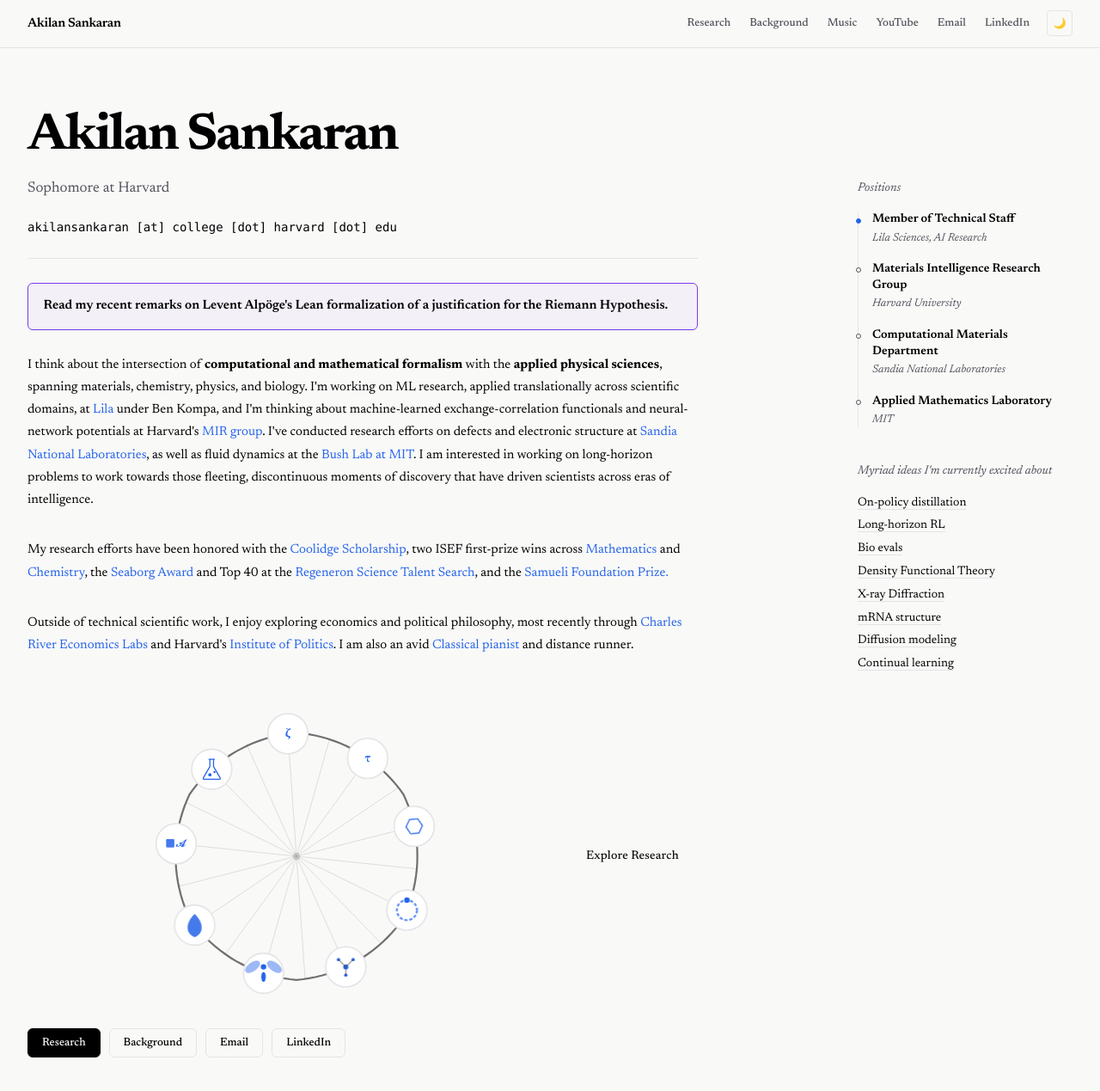
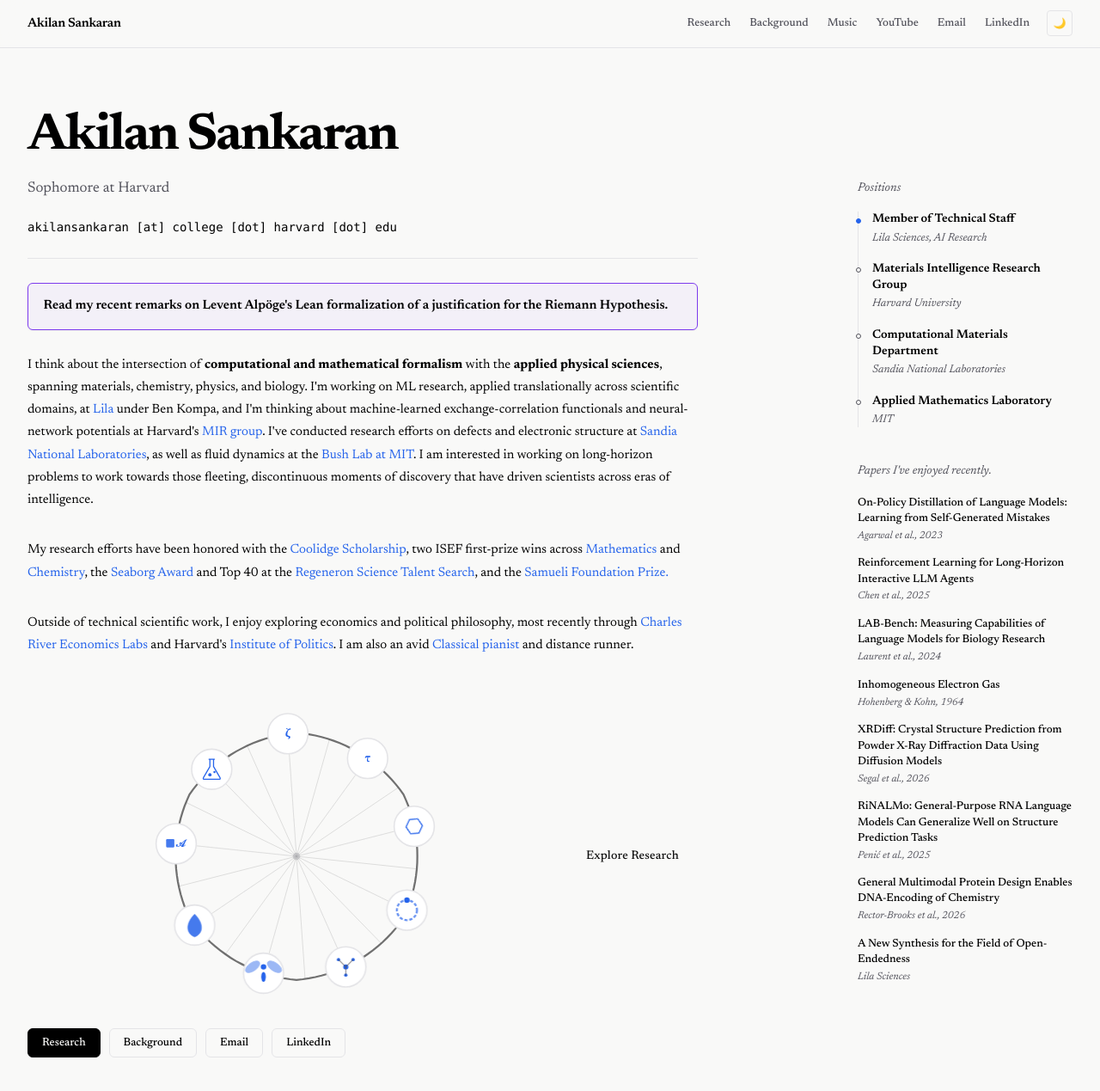
Before and after one commit to akilansankaran/akilansankaran.github.io, a Jekyll site: the page built from index.md, in a window 1280 px wide and 1366 px high. Shown: the top 1269 px of the window at 86% size. Built offline with Jekyll 4.4.1, drawn with Linux system fonts in a browser that asks for light colours; some web fonts are replaced.

Commit message:
Turn the ideas list into a papers list

```diff
--- a/assets/css/main.css
+++ b/assets/css/main.css
@@ -1620,22 +1620,34 @@ main.container:has(.hero-with-nav) {
 }
 
 .ideas-list li {
-  margin: 0 0 0.45rem;
-  font-size: 0.875rem;
-  line-height: 1.4;
+  margin: 0 0 0.85rem;
 }
 
 .ideas-list a,
 .ideas-list a:visited {
-  color: var(--text);
-  text-decoration: none;
-  border-bottom: 1px solid var(--border);
-  transition: color 0.2s ease, border-color 0.2s ease;
-}
-
-.ideas-list a:hover {
+  display: block;
+  color: var(--text);
+  text-decoration: none;
+}
+
+.paper-title {
+  display: block;
+  font-size: 0.8125rem;
+  font-weight: 500;
+  line-height: 1.4;
+  transition: color 0.2s ease;
+}
+
+.paper-meta {
+  display: block;
+  margin-top: 0.1rem;
+  font-size: 0.75rem;
+  font-style: italic;
+  color: var(--text-muted);
+}
+
+.ideas-list a:hover .paper-title {
   color: var(--link);
-  border-bottom-color: var(--link);
 }
 
 .pos-list {
--- a/index.md
+++ b/index.md
@@ -62,16 +62,56 @@ title: Home
       </li>
     </ul>
 
-    <p class="pos-heading ideas-heading">Myriad ideas I'm currently excited about</p>
+    <p class="pos-heading ideas-heading">Papers I've enjoyed recently.</p>
     <ul class="ideas-list">
-      <li><a href="https://arxiv.org/abs/2306.13649" target="_blank" rel="noopener noreferrer">On-policy distillation</a></li>
-      <li><a href="https://arxiv.org/abs/2502.01600" target="_blank" rel="noopener noreferrer">Long-horizon RL</a></li>
-      <li><a href="https://arxiv.org/abs/2407.10362" target="_blank" rel="noopener noreferrer">Bio evals</a></li>
-      <li><a href="https://journals.aps.org/pr/abstract/10.1103/PhysRev.136.B864" target="_blank" rel="noopener noreferrer">Density Functional Theory</a></li>
-      <li><a href="https://arxiv.org/html/2606.14003v1" target="_blank" rel="noopener noreferrer">X-ray Diffraction</a></li>
-      <li><a href="https://www.nature.com/articles/s41467-025-60872-5" target="_blank" rel="noopener noreferrer">mRNA structure</a></li>
-      <li><a href="https://arxiv.org/abs/2604.05181" target="_blank" rel="noopener noreferrer">Diffusion modeling</a></li>
-      <li><a href="https://www.lila.ai/news/a-new-synthesis-for-the-field-of-open-endedness" target="_blank" rel="noopener noreferrer">Continual learning</a></li>
+      <li>
+        <a href="https://arxiv.org/abs/2306.13649" target="_blank" rel="noopener noreferrer">
+          <span class="paper-title">On-Policy Distillation of Language Models: Learning from Self-Generated Mistakes</span>
+          <span class="paper-meta">Agarwal et al., 2023</span>
+        </a>
+      </li>
+      <li>
+        <a href="https://arxiv.org/abs/2502.01600" target="_blank" rel="noopener noreferrer">
+          <span class="paper-title">Reinforcement Learning for Long-Horizon Interactive LLM Agents</span>
+          <span class="paper-meta">Chen et al., 2025</span>
+        </a>
+      </li>
+      <li>
+        <a href="https://arxiv.org/abs/2407.10362" target="_blank" rel="noopener noreferrer">
+          <span class="paper-title">LAB-Bench: Measuring Capabilities of Language Models for Biology Research</span>
+          <span class="paper-meta">Laurent et al., 2024</span>
+        </a>
+      </li>
+      <li>
+        <a href="https://journals.aps.org/pr/abstract/10.1103/PhysRev.136.B864" target="_blank" rel="noopener noreferrer">
+          <span class="paper-title">Inhomogeneous Electron Gas</span>
+          <span class="paper-meta">Hohenberg &amp; Kohn, 1964</span>
+        </a>
+      </li>
+      <li>
+        <a href="https://arxiv.org/html/2606.14003v1" target="_blank" rel="noopener noreferrer">
+          <span class="paper-title">XRDiff: Crystal Structure Prediction from Powder X-Ray Diffraction Data Using Diffusion Models</span>
+          <span class="paper-meta">Segal et al., 2026</span>
+        </a>
+      </li>
+      <li>
+        <a href="https://www.nature.com/articles/s41467-025-60872-5" target="_blank" rel="noopener noreferrer">
+          <span class="paper-title">RiNALMo: General-Purpose RNA Language Models Can Generalize Well on Structure Prediction Tasks</span>
+          <span class="paper-meta">Penić et al., 2025</span>
+        </a>
+      </li>
+      <li>
+        <a href="https://arxiv.org/abs/2604.05181" target="_blank" rel="noopener noreferrer">
+          <span class="paper-title">General Multimodal Protein Design Enables DNA-Encoding of Chemistry</span>
+          <span class="paper-meta">Rector-Brooks et al., 2026</span>
+        </a>
+      </li>
+      <li>
+        <a href="https://www.lila.ai/news/a-new-synthesis-for-the-field-of-open-endedness" target="_blank" rel="noopener noreferrer">
+          <span class="paper-title">A New Synthesis for the Field of Open-Endedness</span>
+          <span class="paper-meta">Lila Sciences</span>
+        </a>
+      </li>
     </ul>
   </aside>
 
```
